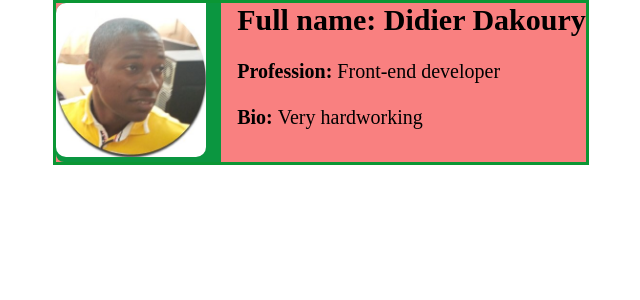
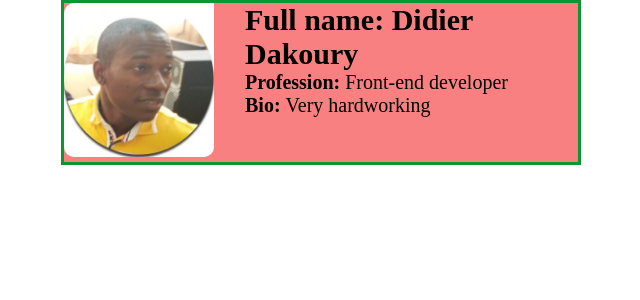
Before and after one commit to Dak2dak/gomycode-checkpoint-react-props, a React (Create React App) app: page / in a window 1280 px wide. Shown: the top 300 px of the page, without its empty margins (319-959 px from the left). Built offline with nearby package versions, Linux system fonts and the light colour scheme; the HTML template or start-up script is replaced by a standard one; a web font is replaced by a local one.

Commit message:
second commit of November 18th

```diff
--- a/src/Style.css
+++ b/src/Style.css
@@ -34,9 +34,3 @@ img {
     border-bottom-right-radius: 10px;
     border-bottom-left-radius: 10px;
 }
-
-.bg-color {
-    background-color: rgb(11, 150, 64);
-    border-bottom-left-radius: 8px;
-    border-top-left-radius: 10px;
-}
--- a/src/profile/ProfileComponent.js
+++ b/src/profile/ProfileComponent.js
@@ -7,20 +7,22 @@ const ProfileComponent = (props) =>{
     <div onClick={() =>props.handleName(props.user.fullName)}
      style={{display: 'flex', justifyContent: 'center',
      border: '3px solid rgb(11, 150, 52)', borderBottomLeftRadius: '10',
-      borderTopLeftRadius: '10', fontSize: '20px', backgroundColor: 'rgb(243, 8, 8, 0.514)', gap: '1rem'}}>
-            <div className="bg-color">
-                <img src={props.user.img} alt="imageInSrc.jpg"/>
+      borderTopLeftRadius: '10', fontSize: '20px', backgroundColor: 'rgb(243, 8, 8, 0.514)',
+       gap: '1rem', width: '520px'}}>
+
+            <div style={{borderBottomLeftRadius: '8px', borderTopLeftRadius: '10px'}}>
+
+                <img src={props.user.img} style={{width: '150px', borderTopLeftRadius: '10px', borderBottomLeftRadius: '10px',
+                 borderBottomRightRadius: '10px'}} alt="imageInSrc.jpg"/>
             </div>
             <div>
                 <h2><b>Full name: </b>{props.user.fullName}</h2>
-                <br />
                 <div>
                     <p><b>Profession: </b>{props.user.profession}</p>
-                    <br />
                     <p><b>Bio: </b>{props.user.bio}</p>
                 </div>
             </div>
-        </div>
+    </div>
     );
 }
 
```
